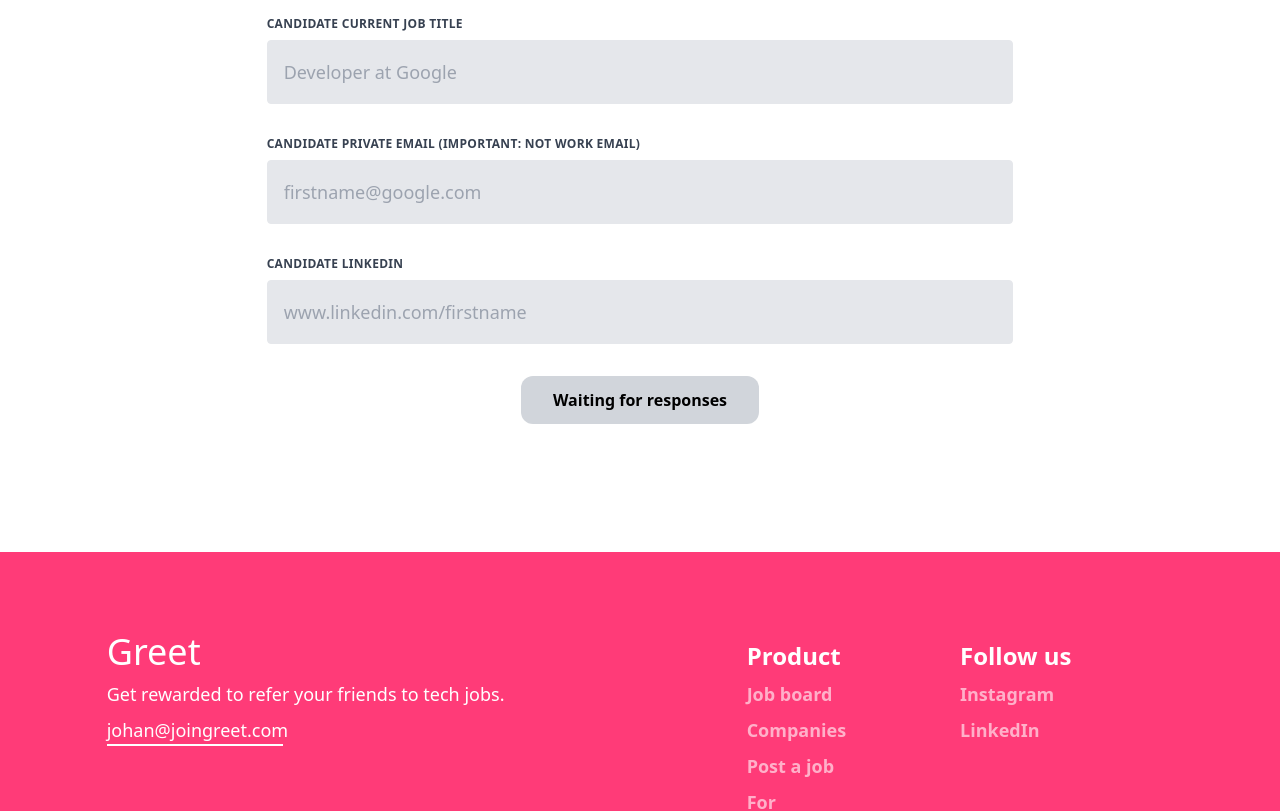
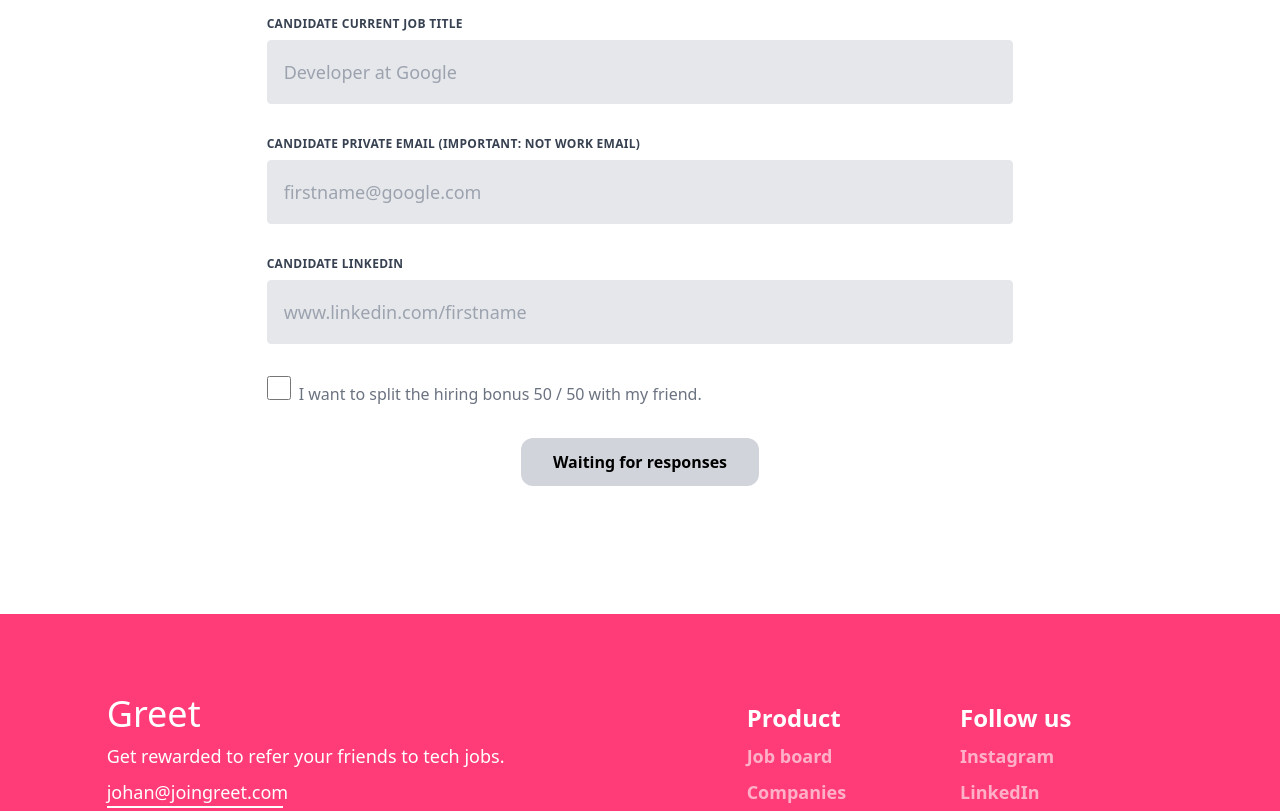
Before and after one commit to johan-akerman/Greet, a React (Create React App) app: page /refer in a window 1280 px wide. Shown: the part 590-1401 px from the top of the page. Built offline with nearby package versions, Linux system fonts and the light colour scheme.

Commit message:
added split with friend option

```diff
--- a/src/pages/Refer.js
+++ b/src/pages/Refer.js
@@ -37,6 +37,8 @@ export default function Refer() {
 
   const [job] = useState(window.location.href.split("refer/").pop());
   const [referMyself, setReferMyself] = useState(false);
+  const [shareBonus, setShareBonus] = useState(false);
+
   const [friend, setFriend] = useState({
     name: "",
     title: "",
@@ -212,6 +214,21 @@ export default function Refer() {
                     }
                   />
                 </div>
+                {referMyself ? null : (
+                  <div class="mb-8">
+                    <label>
+                      <input
+                        class="mr-2  cursor-pointer leading-tight h-6 w-6 text-black"
+                        type="checkbox"
+                        checked={shareBonus}
+                        onChange={() => setShareBonus(!shareBonus)}
+                      />
+                      <span class="text-left text-lg-2 text-gray-500">
+                        I want to split the hiring bonus 50 / 50 with my friend.
+                      </span>
+                    </label>
+                  </div>
+                )}
               </form>
             </div>
           ) : null}
@@ -347,6 +364,13 @@ export default function Refer() {
                   type="text"
                   name="referMyself"
                   value={referMyself}
+                />
+
+                <input
+                  className="hidden"
+                  type="text"
+                  name="shareBonus"
+                  value={shareBonus}
                 />
 
                 <input
```
